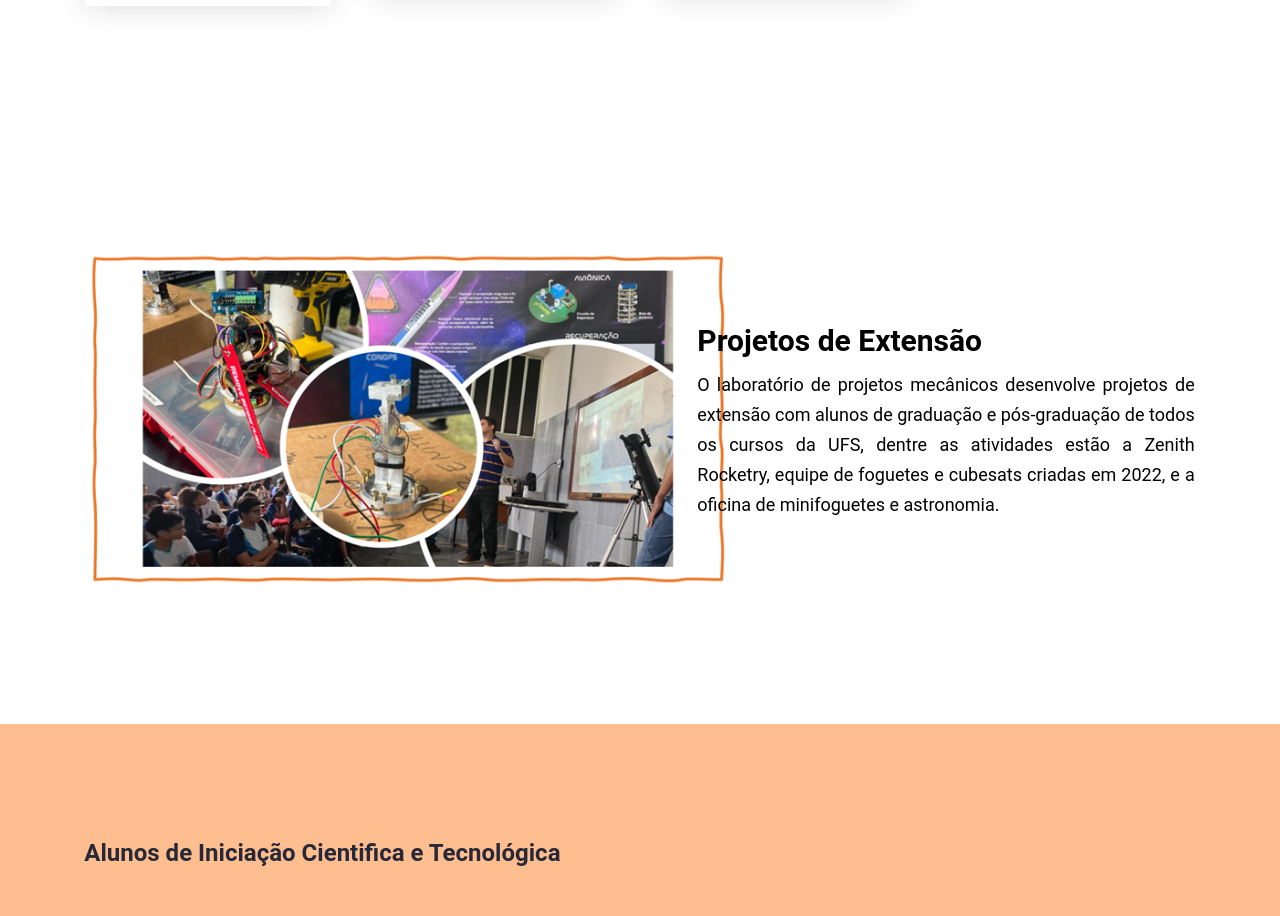
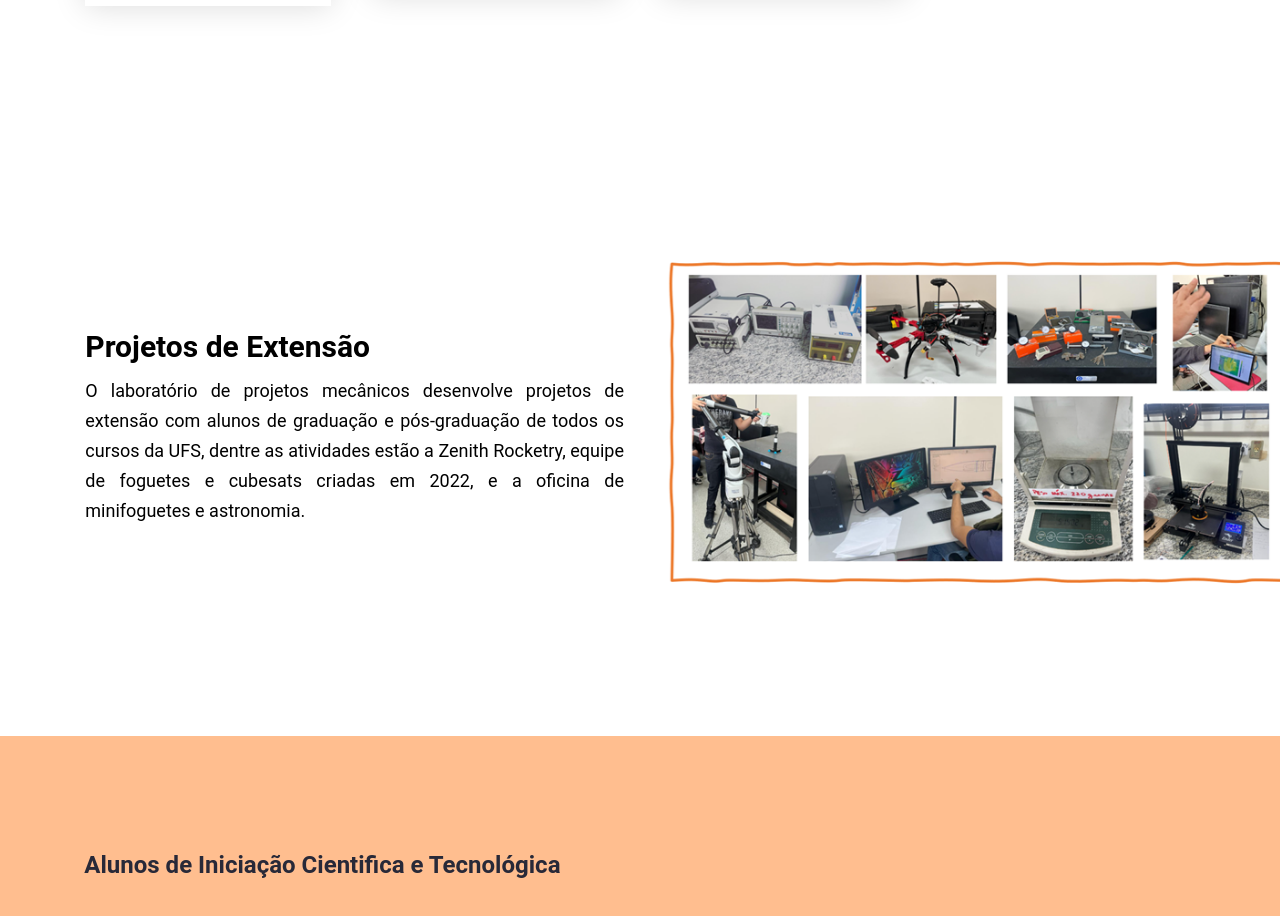
Before and after one commit to lpm-ufs/lpm-site, a React (Create React App) app: page / in a window 1280 px wide. Shown: the part 2403-3319 px from the top of the page. Built offline with nearby package versions, Linux system fonts and the light colour scheme.

Commit message:
correcao

```diff
--- a/src/Pages/Home/AboutMe3.jsx
+++ b/src/Pages/Home/AboutMe3.jsx
@@ -1,4 +1,4 @@
-export default function AboutMe3() {
+/*export default function AboutMe3() {
     return (
       <section id="AboutMe3" className="about--section2">
         <div className="about--section--img">
@@ -8,10 +8,30 @@ export default function AboutMe3() {
           <div className="hero--section--content">
             <h1 className="skills-section--heading">Projetos de Extensão</h1>
             <p className="hero--section-description">
-            O laboratório de projetos mecânicos desenvolve projetos de extensão com alunos de graduação e pós-graduação de todos os cursos da UFS, dentre as atividades estão a Zenith Rocketry, equipe de foguetes e cubesats criadas em 2022, e a oficina de minifoguetes e astronomia.             </p>
+            O laboratório de projetos mecânicos desenvolve projetos de extensão com alunos de graduação e pós-graduação de todos os cursos da UFS, dentre as atividades estão a Zenith Rocketry, equipe de foguetes e cubesats criadas em 2022, e a oficina de minifoguetes e astronomia.
+                     </p>
 
           </div>
         </div>
       </section>
     );
   }
+  */
+
+
+export default function AboutMe2() {
+  return (
+    <section id="AboutMe3" className="hero--section" style={{ backgroundColor: 'white' }}>
+      <div className="hero--section--content--box about--section--box">
+        <div className="hero--section--content">
+          <h1 className="skills-section--heading">Projetos de Extensão</h1>
+          <p className="hero--section-description">
+          O laboratório de projetos mecânicos desenvolve projetos de extensão com alunos de graduação e pós-graduação de todos os cursos da UFS, dentre as atividades estão a Zenith Rocketry, equipe de foguetes e cubesats criadas em 2022, e a oficina de minifoguetes e astronomia.            </p>
+        </div>
+      </div>
+      <div className="hero--section--img">
+        <img src="./img/equipamentos.png" alt="Hero Section" />
+      </div>
+    </section>
+  );
+}
```
